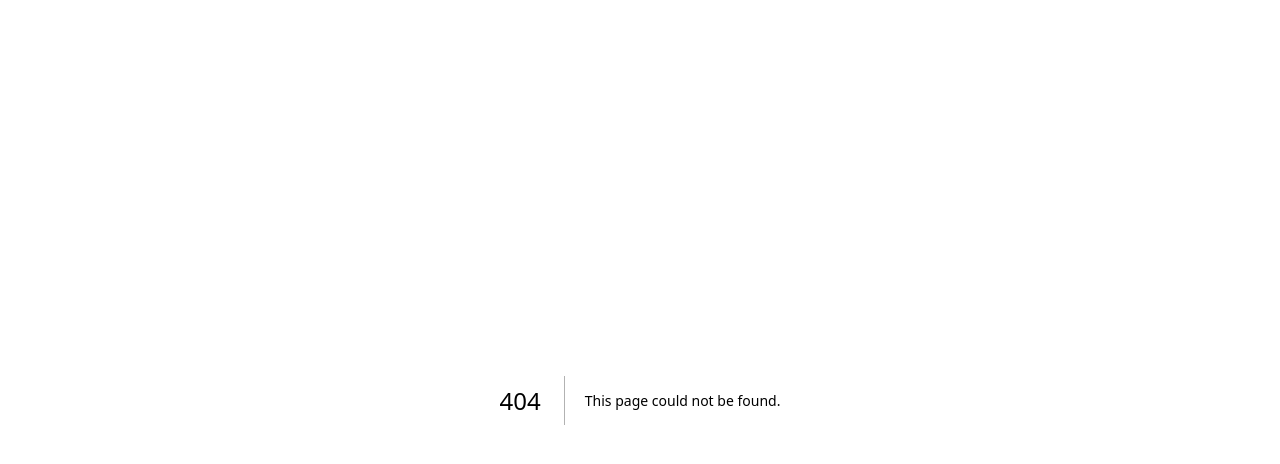
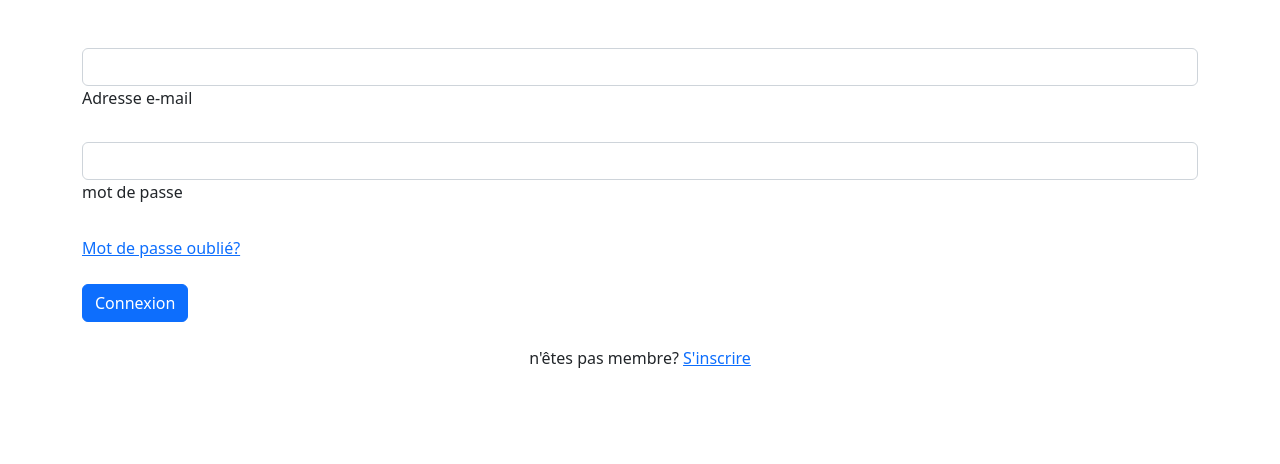
Before and after one commit to hitochix06/biblio_voyage, a Next.js app: page /connexion in a window 1280 px wide. Before the commit this address had no page. Shown: the top 464 px of the page. Built offline with nearby package versions, Linux system fonts and the light colour scheme.

Commit message:
creation de page

```diff
--- a/components/Navbar.js
+++ b/components/Navbar.js
@@ -1,3 +1,4 @@
+import Link from 'next/link';
 import styles from '../styles/Navbar.module.scss';
 
 function Navbar() {
@@ -11,7 +12,7 @@ function Navbar() {
                 <div className="collapse navbar-collapse" id="navbarNav">
                     <ul className="navbar-nav me-auto">
                         <li className="nav-item">
-                            <a className="nav-link" href="#">Accueil</a>
+                            <Link className="nav-link" href="#">Accueil</Link>
                         </li>
                         <li className="nav-item">
                             <a className="nav-link" href="#">À propos</a>
@@ -22,7 +23,7 @@ function Navbar() {
                     </ul>
                     <ul className="navbar-nav">
                         <li className="nav-item">
-                            <a className="nav-link" href="#">Se connecter</a>
+                            <Link className="nav-link" href="connexion">Se connecter</Link>
                         </li>
                     </ul>
                 </div>
--- /dev/null
+++ b/pages/connexion.js
@@ -0,0 +1,45 @@
+
+
+function Connexion() {
+ return (
+  <div className="container">
+
+   <form>
+    <div class="form-outline mb-4 mt-5">
+     <input type="email" id="form2Example1" class="form-control" />
+     <label class="form-label" for="form2Example1">Adresse e-mail</label>
+    </div>
+
+    <div class="form-outline mb-4">
+     <input type="password" id="form2Example2" class="form-control" />
+     <label class="form-label" for="form2Example2">mot de passe</label>
+    </div>
+
+
+    <div class="row mb-4">
+
+     <div class="col">
+
+      <a href="#!">Mot de passe oublié?</a>
+     </div>
+    </div>
+
+    <button type="button" class="btn btn-primary btn-block mb-4">Connexion</button>
+
+    <div class="text-center">
+     <p>n'êtes pas membre? <a href="#!">S'inscrire</a></p>
+
+
+    </div>
+   </form>
+  </div>
+
+ );
+};
+
+
+
+
+
+
+export default Connexion;
--- a/pages/index.js
+++ b/pages/index.js
@@ -1,5 +1,6 @@
 import Head from 'next/head'
-import Navbar from '@/components/Navbar';
+import Navbar from '@/components/Navbar'
+import Connexion from '@/pages/connexion';
 
 export default function Home() {
   return (
@@ -14,6 +15,7 @@ export default function Home() {
       <Navbar> </Navbar>
 
 
+
     </>
   )
 }
```
Also changed, not shown: 1 other file (tests, documents, lock files or other folders).
